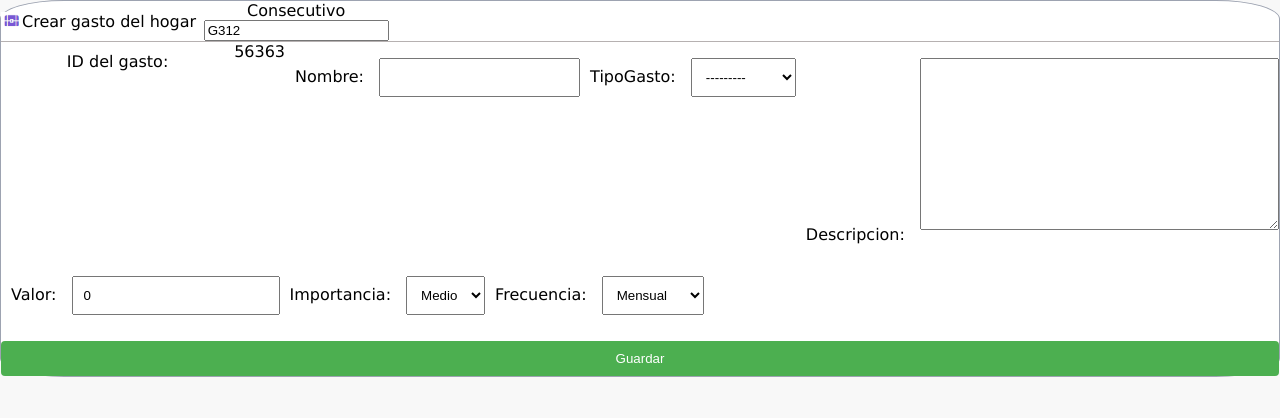
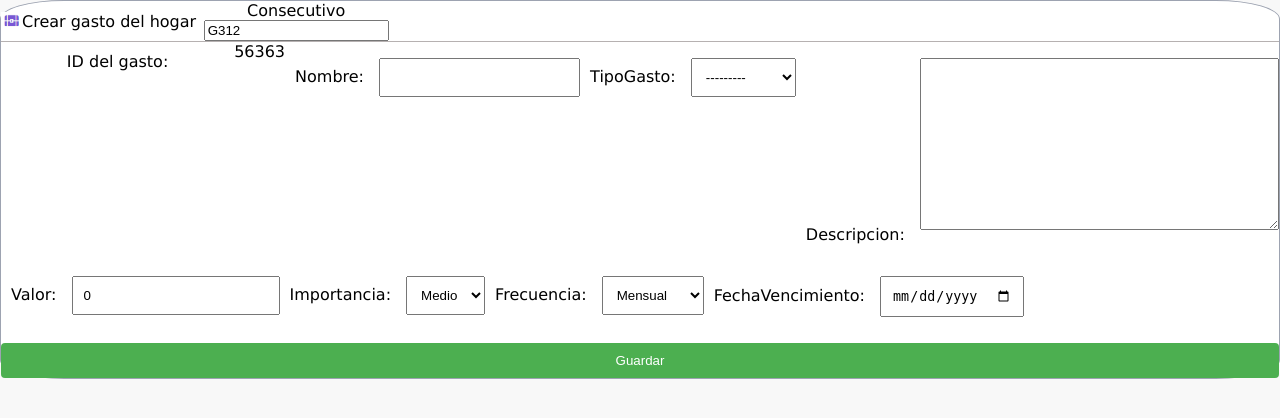
Before and after one commit to jeMartine/FIS_Queni, a Django app: page /verGastos/crearGastos/ in a window 1280 px wide. Shown: the part 49-467 px from the top of the page. Run offline with Django 4.2, Linux system fonts and the light colour scheme.

Commit message:
agregar campo de fecha de vencimiento del gasto

```diff
--- a/tasks/forms.py
+++ b/tasks/forms.py
@@ -23,7 +23,10 @@ class CrearGastoForm(forms.ModelForm):
 
     class Meta:
         model = CrearGasto
-        fields = ['Nombre', 'TipoGasto', 'Descripcion', 'Valor', 'Importancia', 'Frecuencia']  # Agrega 'Importancia' al formulario
+        fields = ['Nombre', 'TipoGasto', 'Descripcion', 'Valor', 'Importancia', 'Frecuencia', 'FechaVencimiento']
+        widgets = {
+            'FechaVencimiento': forms.DateInput(attrs={'type': 'date'}),  # Utiliza el widget DateInput
+        }
 
 class IngresarIngresosForm(forms.ModelForm):
     class Meta:
--- a/tasks/static/css/crearGastos.css
+++ b/tasks/static/css/crearGastos.css
@@ -7,7 +7,6 @@ body {
 
 }
 
-
 .container {
     border-radius: 5%;
     border: 1px solid #9DA3B1;
@@ -16,16 +15,13 @@ body {
     position: relative;
 }
 
-
 .headCRgastos {
     width: 100%;
     width: 100%;
     display: flex;
     align-items: center;
     border-bottom: 1px solid #b6b1b1; /* Línea de borde inferior */
-
 }
-
 
 .headCRgastos img {
     width: 20px; /* Ajusta el tamaño de la imagen según tus necesidades */
@@ -35,7 +31,6 @@ body {
 
 .headCRgastos p {
     margin: 0; /* Elimina el margen predeterminado del párrafo */
-
 }
 
  .div_conse {
@@ -44,27 +39,27 @@ body {
 }
 
 
-.two-column-form {
+.form_gasto {
     display: flex;
     flex-wrap: wrap;
 }
 
-.two-column-form label {
+.form_gasto label {
     flex: 1;
     padding: 10px;
     box-sizing: border-box;
 }
 
-.two-column-form input,
-.two-column-form select,
-.two-column-form textarea {
+.form_gasto input,
+.form_gasto select,
+.form_gasto textarea {
     flex: 2;
     padding: 10px;
     box-sizing: border-box;
     margin-bottom: 10px;
 }
 
-.two-column-form button {
+.form_gasto button {
     width: 100%;
     padding: 10px;
     box-sizing: border-box;
@@ -75,6 +70,6 @@ body {
     cursor: pointer;
 }
 
-.two-column-form button:hover {
+.form_gasto button:hover {
     background-color: #45a049;
 }
--- a/tasks/templates/crearGastos.html
+++ b/tasks/templates/crearGastos.html
@@ -26,7 +26,7 @@
 
         <div class="form-container">
             {{ error }}
-            <form action="{% url 'crearGastos' %}" method="POST" class="two-column-form">
+            <form action="{% url 'crearGastos' %}" method="POST" class="form_gasto">
                 {% csrf_token %}
                 <label for="id_frecuencia">ID del gasto:</label>
                 <span id="id_gasto">Generando ID...</span>
```
Also changed, not shown: db.sqlite3.
